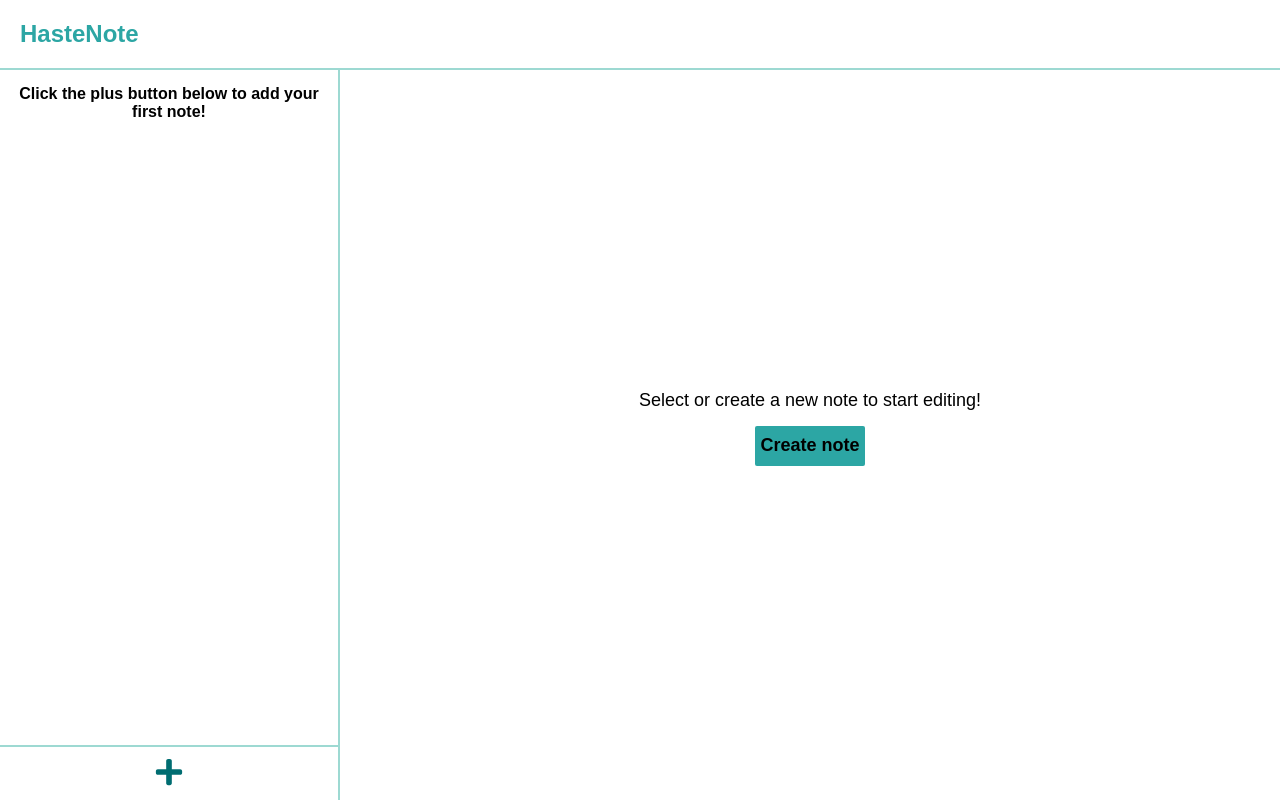
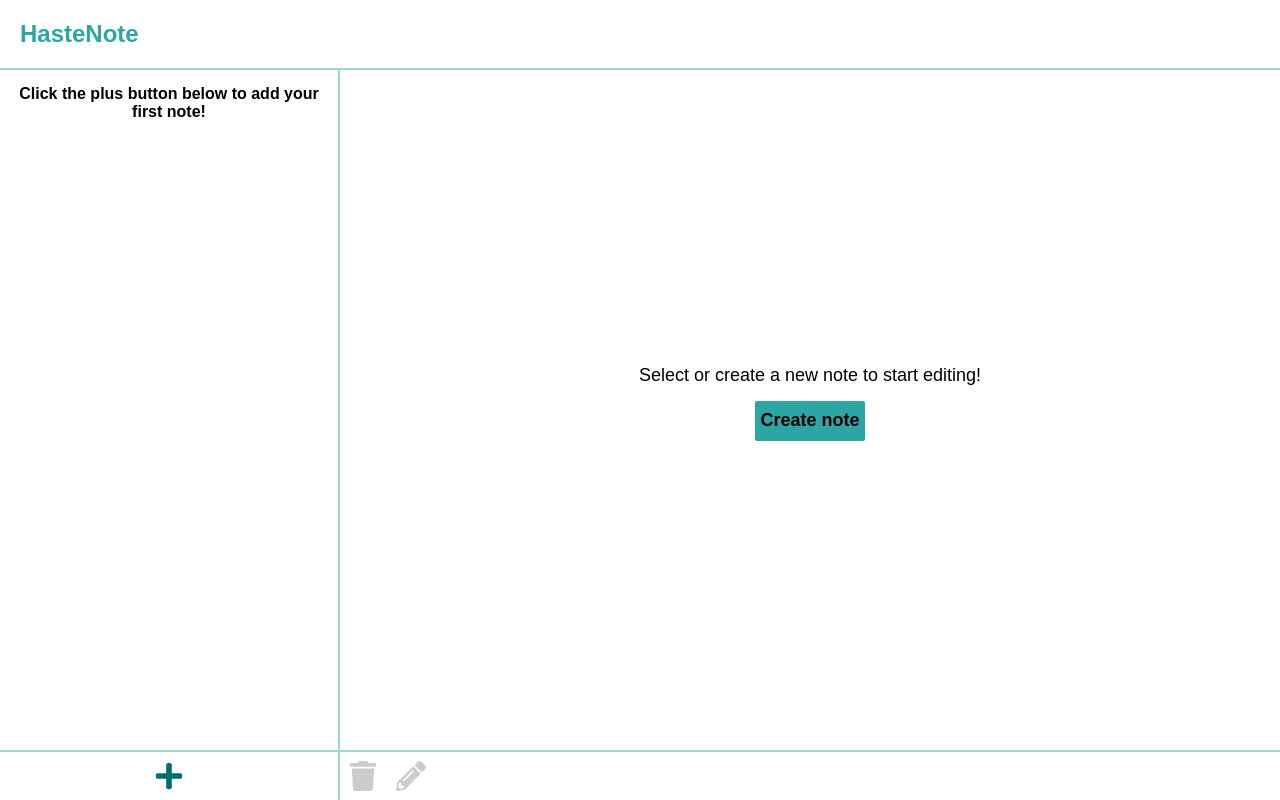
Before and after one commit to czaarek99/HasteNote, a React (Create React App) app: page / in a window 1280 px wide. Built offline with nearby package versions, Linux system fonts and the light colour scheme.

Commit message:
Make left pane scroll
Before the pane with the notes would expand the page instead of scrolling.
To accomplish this the project structure had to be changed quite a bit.

```diff
--- a/src/components/App.jsx
+++ b/src/components/App.jsx
@@ -8,6 +8,7 @@ import {faTrash, faPencilAlt, faPlus} from '@fortawesome/free-solid-svg-icons'
 import {DELETE_ACTION, NO_ACTIVE_NOTE, RENAME_ACTION} from "../js/noteSymbols";
 import randomString from 'randomstring-promise';
 import '../styles/app.css';
+import NoteActionList from "./NoteActionList";
 
 library.add(faTrash);
 library.add(faPencilAlt);
@@ -29,21 +30,21 @@ class App extends Component {
             <React.Fragment>
                 <Navbar/>
                 <div className="appContainer">
-                    <div className="noteListContainer">
                     <NoteList notes={this.state.notes}
                               activeNote={this.state.activeNote}
                               handleOnClick={this.handleNoteClick}
                               handleNameChange={this.handleNoteNameChange}
                               handleFinishNameChange={this.handleNoteFinishNameChange}/>
+
                     <div className="createNoteButton2" onClick={this.addNewNote}>
                         <FontAwesomeIcon className="createNoteIcon" icon="plus" size="2x" title="Add new note"/>
                     </div>
-                    </div>
-                    <Editor handleNoteAction={this.handleNoteAction}
-                            handleNoteTyping={this.handleNoteTyping}
+                    <Editor handleNoteTyping={this.handleNoteTyping}
                             activeNote={this.state.activeNote}
                             addNewNote={this.addNewNote}
                             contents={this.getActiveNoteContents()}/>
+                    <NoteActionList handleNoteAction={this.handleNoteAction}
+                                    activeNote={this.state.activeNote}/>
                 </div>
             </React.Fragment>
         );
--- a/src/components/Editor.jsx
+++ b/src/components/Editor.jsx
@@ -1,7 +1,6 @@
 import React, {Component} from 'react';
 import "../styles/editor.css"
-import NoteAction from "./NoteAction";
-import {DELETE_ACTION, RENAME_ACTION, NO_ACTIVE_NOTE} from "../js/noteSymbols";
+import {NO_ACTIVE_NOTE} from "../js/noteSymbols";
 
 class Editor extends Component {
 
@@ -28,14 +27,7 @@ class Editor extends Component {
                               value={this.props.contents}
                               onChange={this.handleNoteTyping}
                     />
-                    <section className="noteActionList">
-                        {
-                            this.makeNoteAction("trash", DELETE_ACTION)
-                        }
-                        {
-                            this.makeNoteAction("pencil-alt", RENAME_ACTION)
-                        }
-                    </section>
+
                 </React.Fragment>
             );
         }
@@ -47,18 +39,6 @@ class Editor extends Component {
         );
     }
 
-    makeNoteAction(icon, action) {
-        return (
-            <NoteAction icon={icon} onAction={() => {
-                this.handleNoteAction(action);
-            }}/>
-        )
-    }
-
-    handleNoteAction = (action) => {
-        this.props.handleNoteAction(action);
-    };
-
     handleNoteTyping = (event) => {
         this.props.handleNoteTyping(event);
     };
--- a/src/components/NoteAction.jsx
+++ b/src/components/NoteAction.jsx
@@ -5,7 +5,7 @@ import { FontAwesomeIcon } from '@fortawesome/react-fontawesome'
 class NoteAction extends Component {
     render() {
         return (
-            <div onClick={this.props.onAction}>
+            <div className="noteAction" onClick={this.props.onAction}>
                 <FontAwesomeIcon icon={this.props.icon} size="2x" className="noteActionIcon"/>
             </div>
         );
--- /dev/null
+++ b/src/components/NoteActionList.jsx
@@ -0,0 +1,44 @@
+import React, {Component} from 'react';
+import NoteAction from "./NoteAction";
+import {DELETE_ACTION, NO_ACTIVE_NOTE, RENAME_ACTION} from "../js/noteSymbols";
+import "../styles/noteActionList.css"
+
+class NoteActionList extends Component {
+    render() {
+        let sectionClasses = "noteActionList ";
+        if(!this.hasActiveNote()) {
+            sectionClasses += "disabled"
+        }
+
+        return (
+            <section className={sectionClasses}>
+                {
+                    this.makeNoteAction("trash", DELETE_ACTION)
+                }
+                {
+                    this.makeNoteAction("pencil-alt", RENAME_ACTION)
+                }
+            </section>
+        );
+    }
+
+    hasActiveNote() {
+        return this.props.activeNote !== NO_ACTIVE_NOTE;
+    }
+
+    makeNoteAction(icon, action) {
+        return (
+            <NoteAction icon={icon} onAction={() => {
+                this.handleNoteAction(action);
+            }}/>
+        )
+    }
+
+    handleNoteAction = (action) => {
+        if(this.hasActiveNote()) {
+            this.props.handleNoteAction(action);
+        }
+    };
+}
+
+export default NoteActionList;
--- a/src/components/NoteList.jsx
+++ b/src/components/NoteList.jsx
@@ -16,14 +16,13 @@ class NoteList extends Component {
         if (notes.length === 0) {
             return (
                 <section className="noNotes">
-                    <div className="noteListFiller"/>
                     <p className="noNotesText">
                         Click the plus button below to add your first note!
                     </p>
                 </section>
             )
         } else {
-            const notes = this.props.notes.map((note) => {
+            return this.props.notes.map((note) => {
                 return <Note note={note}
                              key={note.id}
                              handleNameChange={this.props.handleNameChange}
@@ -33,13 +32,6 @@ class NoteList extends Component {
                              }}
                 />
             });
-
-            return (
-                <React.Fragment>
-                    <div className="noteListFiller"/>
-                    {notes}
-                </React.Fragment>
-            )
         }
     }
 }
--- a/src/styles/app.css
+++ b/src/styles/app.css
@@ -1,27 +1,24 @@
-.noteListContainer {
-    height: 100%;
-    border-right: 2px solid #9DD9D2;
-    display: flex;
-    flex-direction: column;
-}
-
 .createNoteButton2 {
-    height: 53px;
     color: #006d71;
     cursor: pointer;
-    border-top: 2px solid #9DD9D2;
+    border: solid #9DD9D2;
+    border-width: 2px 2px 0 0;
     text-align: center;
+    grid-column-start: 1;
+    grid-column-end: 1;
+    grid-row-start: 2;
+    grid-row-end: 2;
 }
 
 .createNoteIcon {
     height: 30px;
     width: 30px;
-    padding: 10px;
+    padding: 9px;
 }
 
 .appContainer {
     height: calc(100% - 70px);
     display: grid;
     grid-template-columns: 340px auto;
-    grid-template-rows: auto;
+    grid-template-rows: auto 50px;
 }
--- a/src/styles/editor.css
+++ b/src/styles/editor.css
@@ -8,7 +8,7 @@
 }
 
 .textEditorArea {
-    height: calc(100% - 55px);
+    height: 100%;
     width: 100%;
     border: none;
     overflow: auto;
@@ -19,12 +19,6 @@
     padding: 10px;
     box-sizing: border-box;
     display: block;
-}
-
-.noteActionList {
-    height: 48px;
-    border-top: 2px solid #9DD9D2;
-    display: flex;
 }
 
 .noNoteSelectedContainer {
--- a/src/styles/note.css
+++ b/src/styles/note.css
@@ -1,7 +1,7 @@
 .noteContainer {
     padding: 20px 0 20px 5px;
     background-color: #9DD9D2;
-    margin: 0 5px 5px 5px;
+    margin: 5px;
     cursor: pointer;
 }
 
--- a/src/styles/noteAction.css
+++ b/src/styles/noteAction.css
@@ -1,6 +1,6 @@
 .noteActionIcon {
     height: 30px;
     width: 30px;
-    padding: 10px;
+    padding: 9px;
     cursor: pointer;
 }
--- /dev/null
+++ b/src/styles/noteActionList.css
@@ -0,0 +1,17 @@
+.noteActionList {
+    grid-column-start: 2;
+    grid-column-end: 2;
+    grid-row-start: 2;
+    grid-row-end: 2;
+    display: flex;
+    border-top: 2px solid #9DD9D2;
+}
+
+.noteActionList.disabled {
+    color: rgba(0, 0, 0, .2);
+    cursor: not-allowed;
+}
+
+.noteActionList.disabled .noteActionIcon {
+    cursor: not-allowed;
+}
--- a/src/styles/noteList.css
+++ b/src/styles/noteList.css
@@ -1,10 +1,8 @@
 .noteList {
+    padding: 5px;
+    border-right: 2px solid #9DD9D2;
     flex: 1;
     overflow: auto;
-}
-
-.noteListFiller {
-    height: 5px;
 }
 
 .noNotesText {
```
Lines whose indentation alone changed are shown as unchanged.
